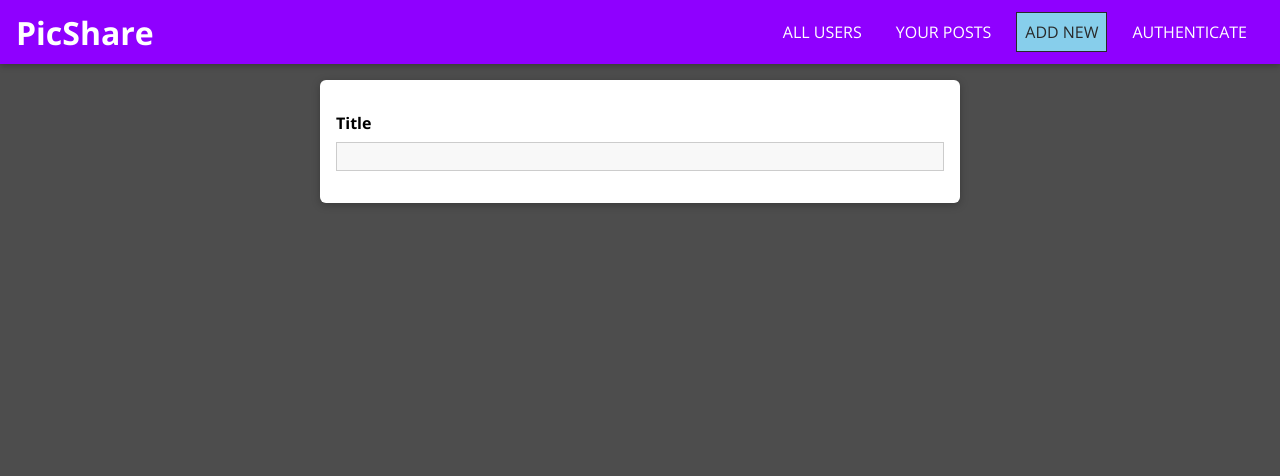
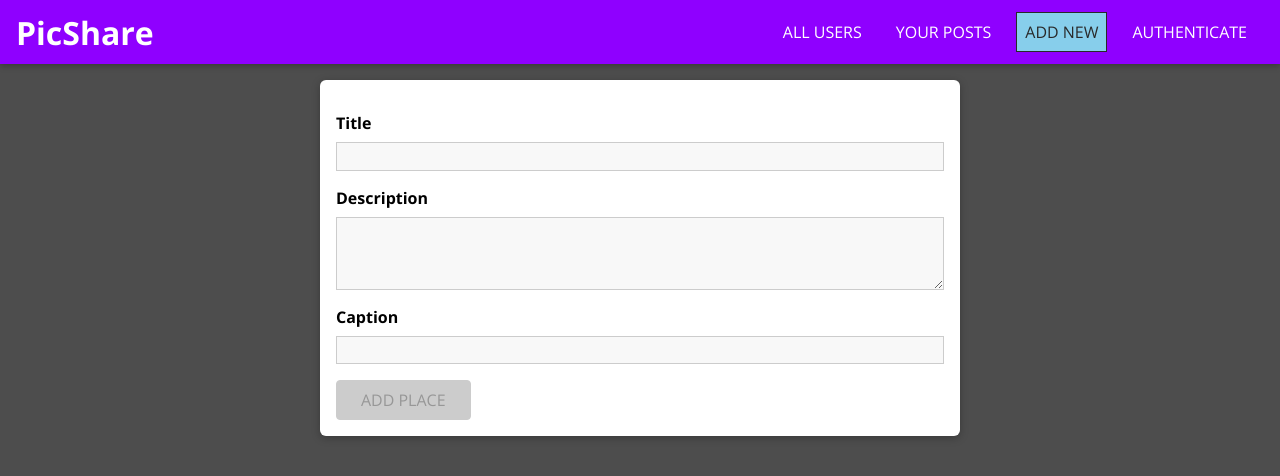
Before and after one commit to isocyanide7/PicShare, a React (Create React App) app in the folder Frontend/: page /posts/new in a window 1280 px wide. Shown: the top 476 px of the page. Built offline with nearby package versions, Linux system fonts and the light colour scheme.

Commit message:
Completed Form State Management

```diff
--- a/Frontend/src/App.js
+++ b/Frontend/src/App.js
@@ -3,6 +3,7 @@ import { BrowserRouter, Routes, Route, Navigate } from "react-router-dom";
 import UserPosts from "./Posts/Pages/UserPosts";
 import MainNavigation from "./Shared/Components/Navigation/MainNavigation/MainNavigation";
 import Users from "./Users/Pages/Users";
+import Error from "./Shared/Components/ErrorHandler/ErrorPage/Error";
 import NewPost from "./Posts/Pages/NewPost/NewPost";
 
 const App = () => {
@@ -11,9 +12,9 @@ const App = () => {
       <MainNavigation />
       <main>
         <Routes>
-          <Route path="/" element={<Users />} exact />
-          <Route path="/posts/new" element={<NewPost />} exact />
-          <Route path="/:userId/posts" element={<UserPosts />} exact />
+          <Route exact path="/" element={<Users />} errorElement={<Error/>}/>
+          <Route exact path="/posts/new" element={<NewPost />} errorElement={<Error/>}/>
+          <Route exact path="/:userId/posts" element={<UserPosts />} errorElement={<Error/>}/>
           <Route path="*" element={<Navigate to="/" replace />} />
         </Routes>
       </main>
--- a/Frontend/src/Posts/Pages/NewPost/NewPost.js
+++ b/Frontend/src/Posts/Pages/NewPost/NewPost.js
@@ -1,19 +1,95 @@
-import React from "react";
+import React, { useCallback, useReducer } from "react";
 
 import Input from "../../../Shared/Components/FormElements/Input/Input";
-import { VALIDATOR_REQUIRE } from "../../../Shared/Utils/Validators";
+import Button from "../../../Shared/Components/FormElements/Button/Button";
+import {
+  VALIDATOR_MINLENGTH,
+  VALIDATOR_REQUIRE,
+} from "../../../Shared/Utils/Validators";
 import "./NewPost.css";
 
+const formReducer = (state, action) => {
+  switch (action.type) {
+    case "INPUT_CHANGE": {
+      let formIsValid = true;
+      for (const inputId in state.inputs) {
+        if (inputId === action.inputId) {
+          formIsValid = formIsValid && action.isValid;
+        } else {
+          formIsValid = formIsValid && state.inputs[inputId].isValid;
+        }
+      }
+      return {
+        ...state,
+        inputs: {
+          ...state.inputs,
+          [action.inputId]: { value: action.value, isValid: action.isValid },
+        },
+        isValid: formIsValid,
+      };
+    }
+    default: {
+      return state;
+    }
+  }
+};
 const NewPost = (props) => {
+  const [formState, dispatch] = useReducer(formReducer, {
+    inputs: {
+      title: {
+        value: "",
+        isValid: false,
+      },
+      description: {
+        value: "",
+        isValid: false,
+      },
+    },
+    isValid: false,
+  });
+  const ChangeHandler = useCallback((id, value, isValid) => {
+    dispatch({
+      type: "INPUT_CHANGE",
+      inputId: id,
+      value: value,
+      isValid: isValid,
+    });
+  }, []);
+  const submitHandler = (event) => {
+    event.preventDefault();
+    console.log(formState.inputs);
+  };
+
   return (
-    <form className="post-form">
+    <form className="post-form" onSubmit={submitHandler}>
       <Input
+        id="title"
+        onInput={ChangeHandler}
         element="input"
         type="text"
         label="Title"
         validators={[VALIDATOR_REQUIRE()]}
         errorText="Please enter a valid title."
       />
+      <Input
+        id="description"
+        onInput={ChangeHandler}
+        element="textarea"
+        type="text"
+        label="Description"
+        validators={[VALIDATOR_MINLENGTH(5)]}
+        errorText="Please enter a description with at least length 5."
+      />
+      <Input
+        id="caption"
+        onInput={ChangeHandler}
+        element="input"
+        type="text"
+        label="Caption"
+        validators={[VALIDATOR_REQUIRE()]}
+        errorText="Please enter a Caption."
+      />
+      <Button disabled={!formState.isValid}>ADD PLACE</Button>
     </form>
   );
 };
--- /dev/null
+++ b/Frontend/src/Shared/Components/ErrorHandler/ErrorPage/Error.js
@@ -0,0 +1,9 @@
+import React from "react";
+
+const Error = (props)=>{
+    return (<div>
+        OOPS. This page is under construction
+    </div>);
+}
+
+export default Error;
--- a/Frontend/src/Shared/Components/FormElements/Input/Input.js
+++ b/Frontend/src/Shared/Components/FormElements/Input/Input.js
@@ -1,22 +1,26 @@
-import React, { useReducer } from "react";
+import React, { useEffect, useReducer } from "react";
 
 import { validate } from "../../../Utils/Validators";
 import "./Input.css";
 
 const inputReducer = (state, action) => {
-  if (action.type === "change") {
+  switch (action.type) {
+    case "change": {
       return {
         ...state,
         value: action.val,
         isValid: validate(action.val, action.validators),
       };
-  } else if (action.type === "touch") {
+    }
+    case "touch": {
       return {
         ...state,
         isTouched: true,
       };
-  } else {
+    }
+    default: {
       return state;
+    }
   }
 };
 const Input = (props) => {
@@ -35,6 +39,11 @@ const Input = (props) => {
   const touchHandler = () => {
     dispatch({ type: "touch" });
   };
+  const { id, onInput } = props;
+  const { value, isValid } = inputState;
+  useEffect(() => {
+    onInput(id, value, isValid);
+  }, [id, onInput, value, isValid]);
   const element =
     props.element === "input" ? (
       <input
@@ -63,7 +72,6 @@ const Input = (props) => {
       <label htmlFor={props.id}>{props.label}</label>
       {element}
       {!inputState.isValid && inputState.isTouched && <p>{props.errorText}</p>}
-      {inputState.value}
     </div>
   );
 };
--- a/Frontend/src/Shared/Components/Navigation/NavigationLinks/NavigationLinks.js
+++ b/Frontend/src/Shared/Components/Navigation/NavigationLinks/NavigationLinks.js
@@ -6,7 +6,7 @@ const NavigationLinks = (props) => {
   return (
     <ul className="nav-links">
       <li>
-        <NavLink to="/" exact>ALL USERS</NavLink>
+        <NavLink to="/" exact="true">ALL USERS</NavLink>
       </li>
       <li>
         <NavLink to="/u1/posts">
```
Also changed, not shown: Frontend/src/Shared/Utils/Validators.js (+13 -13 lines). Lines whose indentation alone changed are shown as unchanged.
